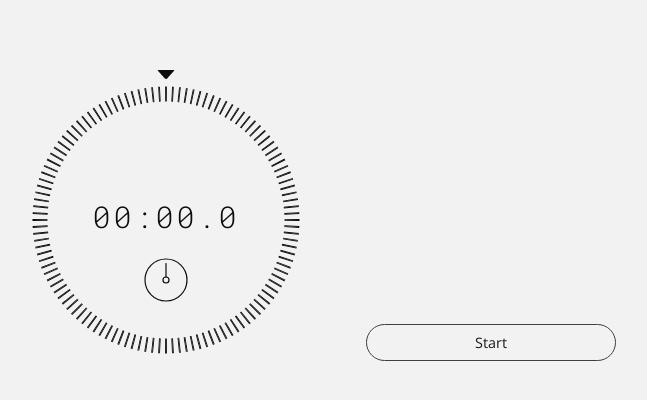
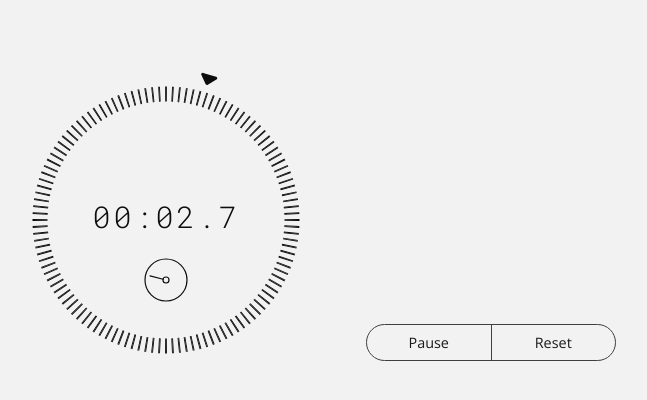
Before and after one commit to borntofrappe/svelte-tutorial, a Svelte app in the folder Stopwatch/: page / in a window 1280 px wide. Both pictures are taken after a click on the button "Start". Shown: the part 180-580 px from the top of the page, without its empty margins (324-971 px from the left). Built offline with nearby package versions, Linux system fonts and the light colour scheme.

Commit message:
include the readable store and pass the number of milliseconds to the stopwatch

```diff
--- a/Stopwatch/src/App.svelte
+++ b/Stopwatch/src/App.svelte
@@ -2,10 +2,61 @@
 	import StopWatch from './StopWatch.svelte';
 	import Laps from './Laps.svelte';
 	import Controls from './Controls.svelte';
+
+	// import the number of milliseconds from the readable stores
+	import { time } from './stores.js';
+
+	// previous is set to record the time accumulated before the pause button is pressed
+	let previous = 0;
+    // lapse is set to consider the time since the start button is first pressed
+    let lapse = 0;
+
+    // unsubscribe is set to refer to the function used to unsubscribe from the store
+    let unsubscribe;
+
+    // through the start function pair the lapse variable to the time retrieved from the readable store
+    function start() {
+        // assign the stop function to unsubscribe
+        unsubscribe = time.subscribe(value => {
+            // add the previous value
+            lapse = value + previous;
+        });
+    }
+
+    // through the terminate function unsubscribe from the readable store
+    function terminate() {
+        // check if unsubscribe is truthy (this to cover the situation in which the stop button is pressed after the pause button)
+        if (unsubscribe) {
+            unsubscribe();
+            unsubscribe = null;
+        }
+    }
+
+    // through the stop function unsubscribe from the readable store and reset the values
+    function stop() {
+        terminate();
+        lapse = 0;
+        previous = 0;
+    }
+
+    // through the pause function unsubscribe from the store and set previous to match the value held by lapse
+    function pause() {
+        terminate();
+        previous = lapse;
+	}
+
+	// laps refers to an array describing the number of milliseconds after each lap
+	let laps = [];
+
+    $:isSubscribed = !unsubscribe;
+    $:isLapsed = !!lapse;
 </script>
 
 <div class="stopwatch">
-	<StopWatch />
-	<Laps />
-	<Controls />
+    <!-- pass the number of milliseconds to the stopwatch component -->
+    <StopWatch {lapse} />
+    <!-- pass the array of laps to the laps component -->
+    <Laps {laps} />
+    <!-- following the events disaptched from the controls component call the start/pause/stop/lap function  -->
+	<Controls on:start={start} on:stop={stop} on:pause={pause} {isSubscribed} {isLapsed} />
 </div>
--- a/Stopwatch/src/Controls.svelte
+++ b/Stopwatch/src/Controls.svelte
@@ -1,3 +1,24 @@
+<script>
+    // dispatch start/stop/pause/lap events following a click on the button
+    import { createEventDispatcher } from "svelte";
+    const dispatch = createEventDispatcher();
+
+    export let isSubscribed = false;
+    export let isLapsed = false;
+
+    function start() {
+        dispatch("start");
+    }
+    function stop() {
+        dispatch("stop");
+    }
+    function pause() {
+        dispatch("pause");
+    }
+    function lap() {
+        dispatch("lap");
+    }
+</script>
 <style>
     /* display the button(s) in a row */
     div {
@@ -22,5 +43,10 @@ div button:not(:first-of-type) {
     }
 </style>
 <div class="controls">
-	<button>Start</button>
+    {#if isSubscribed}
+    <button on:click="{start}">Start</button>
+    {:else}
+    <button on:click="{pause}">Pause</button>
+    <button on:click="{stop}">Reset</button>
+    {/if}
 </div>
--- a/Stopwatch/src/StopWatch.svelte
+++ b/Stopwatch/src/StopWatch.svelte
@@ -1,16 +1,30 @@
+<script>
+    // lapse refers to the number of milliseconds in the stopwatch
+    export let lapse = 0;
+
+    function zeroPadded(number) {
+        return number >= 10 ? number.toString() : `0${number}`;
+    }
+    function lastDigit(number) {
+        return number.toString()[number.toString().length - 1];
+    }
+    $: mm = zeroPadded(Math.floor(lapse / 36000));
+    $: ss = zeroPadded(Math.floor(lapse / 1000) % 60);
+    $: ms = lastDigit(Math.floor(lapse / 100));
+</script>
+
 <style>
-	svg {
-		font-family: "Roboto Mono", monospace;
-    color: hsl(0, 0%, 5%);
-	}
+    svg {
+        font-family: "Roboto Mono", monospace;
+        color: hsl(0, 0%, 5%);
+    }
 </style>
 <svg viewBox="0 0 100 100" width="300" height="300">
     <g transform="translate(50 50)">
         <circle id="dial" cx="0" cy="0" r="42" fill="none" stroke="currentColor" stroke-width="5" stroke-dasharray="0.3 1.898"></circle>
         <use href="#dial" transform="scale(-1 1)"></use>
 
-        <g class="rotate" transform="rotate(0)">
-            <!-- hard-coded value -->
+        <g class="rotate" transform="rotate({(lapse / 1000 / 60 * 360) % 360})">
             <g transform="translate(0 -50)">
                 <path d="M -2.25 0 h 4.5 l -2.25 2.5 l -2.25 -2.5" fill="currentColor" stroke="currentColor" stroke-width="1" stroke-linejoin="round" stroke-linecap="round"></path>
             </g>
@@ -26,8 +40,7 @@
         </g>
 
         <g transform="translate(0 20)">
-            <g class="rotate" transform="rotate(0)">
-                <!-- hard-coded value -->
+            <g class="rotate" transform="rotate({(lapse / 1000 * 360) % 360})">
                 <path d="M 0 -1 v -4.5" fill="none" stroke="currentColor" stroke-width="0.4" stroke-linejoin="round" stroke-linecap="round"></path>
             </g>
             <circle r="7" fill="none" stroke="currentColor" stroke-width="0.4"></circle>
@@ -35,6 +48,6 @@
         </g>
 
         <!-- hard-coded value -->
-        <text text-anchor="middle" fill="currentColor" dominant-baseline="middle" font-size="10" style="font-weight: 300; letter-spacing: 1px;">00:00.0</text>
+        <text text-anchor="middle" fill="currentColor" dominant-baseline="middle" font-size="10" style="font-weight: 300; letter-spacing: 1px;">{mm}:{ss}.{ms}</text>
     </g>
 </svg>
--- /dev/null
+++ b/Stopwatch/src/stores.js
@@ -0,0 +1,17 @@
+import { readable } from 'svelte/store';
+
+// set up a readable store which returns the number of milliseconds between the moment the store is subscribed and following an interval
+export const time = readable(0, function start(set) {
+	const beginning = new Date();
+	const beginningTime = beginning.getTime();
+
+	const interval = setInterval(() => {
+		const current = new Date();
+		const currentTime = current.getTime();
+		set(currentTime - beginningTime);
+	}, 10);
+
+	return function stop() {
+		clearInterval(interval);
+	};
+});
```
Lines whose indentation alone changed are shown as unchanged.
